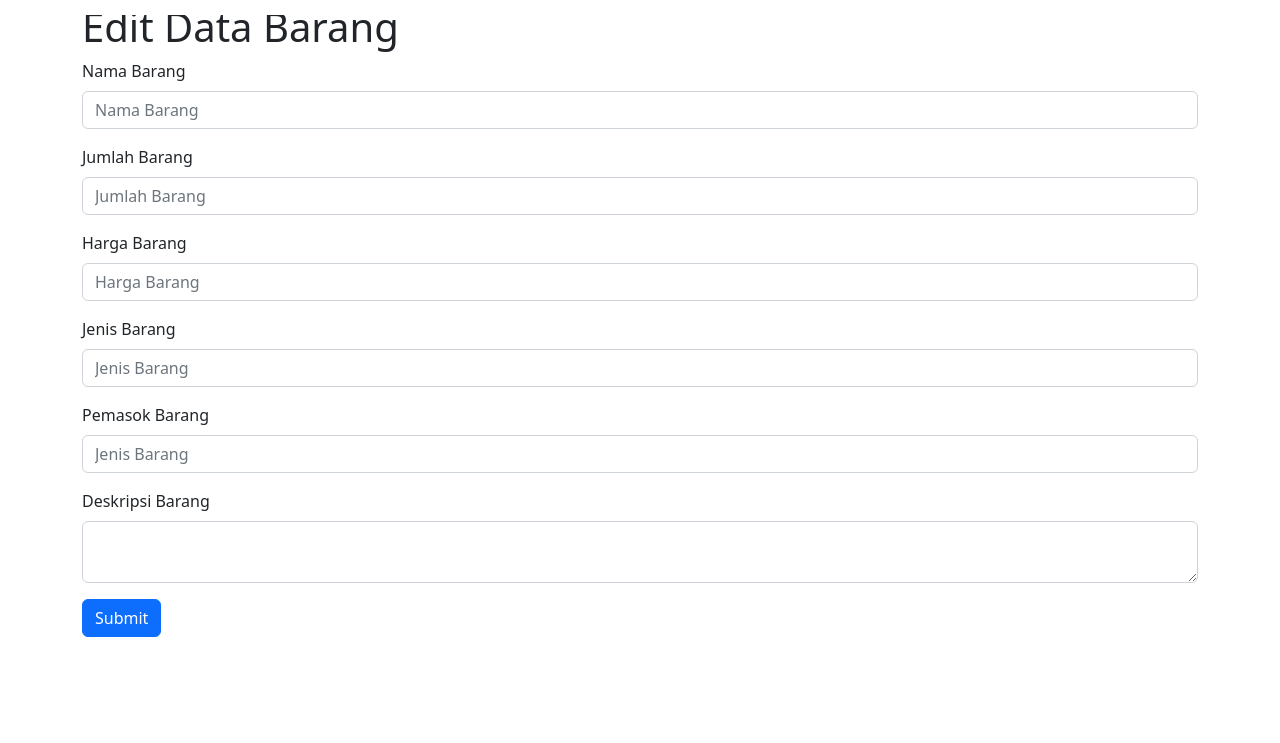
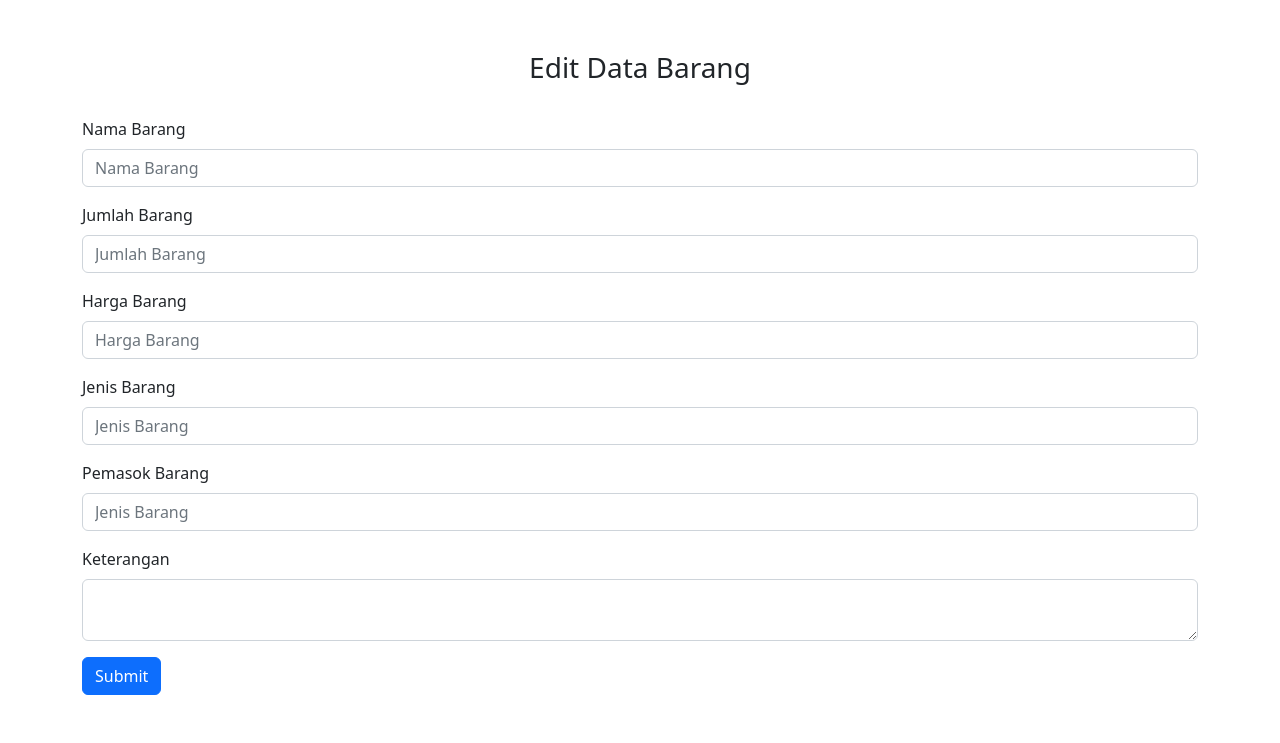
Before and after one commit to gungmichael/TenunKu, a PHP site: page /edit.php?id=1 in a window 1280 px wide. Shown: the part 77-820 px from the top of the page. Before the commit the page ends 714 px from the top, so only its background shows below. Run offline with PHP 8.4, Linux system fonts and the light colour scheme; the visitor is signed in with stand-in values (Sample User, id 1); data comes from the database, SQL or seed files in the repository; data that the repository does not hold is empty.

Commit message:
last cpommit

```diff
--- a/edit.php
+++ b/edit.php
@@ -1,10 +1,14 @@
 <?php
 include "php/function.php";
 
-$oldData = getItemsbyID($_GET['id_barang']);
+if (isset($_GET['id_barang'])) {
+    header("Location: dash.php");
+}
 
-if (isset($_POST['update'])) {
-    updateData();
+$result = getItemsbyId($_GET['id_barang']);
+
+if (isset($_POST['edit'])) {
+    updateBarang();
 }
 
 ?>
@@ -34,10 +38,10 @@ if (isset($_POST['update'])) {
                     class="visually-hidden">Toggle navigation</span><span class="navbar-toggler-icon"></span></button>
             <div class="collapse navbar-collapse" id="navcol-1">
                 <ul class="navbar-nav ms-auto">
-                    <li class="nav-item"><a class="nav-link active" href="index.html">Dashboard</a></li>
-                    <li class="nav-item"><a class="nav-link" href="dash_penjualan">Penjualan</a></li>
-                    <li class="nav-item"><a class="nav-link" href="dash_pembeli.html">Data Pembeli</a></li>
-                    <li class="nav-item"><a class="nav-link" href="dash_barang.html">Barang</a></li>
+                    <li class="nav-item"><a class="nav-link active" href="dash.php">Dashboard</a></li>
+                    <li class="nav-item"><a class="nav-link" href="dash_penjualan.php">Penjualan</a></li>
+                    <li class="nav-item"><a class="nav-link" href="dash_pembeli.php">Data Pembeli</a></li>
+                    <li class="nav-item"><a class="nav-link" href="dash_barang.php">Barang</a></li>
                     <li class="nav-item"><a class="nav-link" href="logout.php">Logout</a></li>
                 </ul>
             </div>
@@ -45,40 +49,41 @@ if (isset($_POST['update'])) {
     </nav>
 
     <div class="container">
-        <h1>Edit Data Barang</h1>
+        <h3 class="text-center mt-5">Edit Data Barang</h3><br>
 
         <form action="" method="post">
-            <input type="hidden" name="id" value="<?= $_GET['id_barang'] ?>">
+            <input type="hidden" name="id_barang" value="<?= $_GET['id_barang'] ?>">
             <div class="mb-3">
-                <label for="nama" class="form-label">Nama Barang</label>
-                <input type="text" class="form-control" id="nama" name="nama_barang" placeholder="Nama Barang"
-                    value="<?= $oldData['nama_barang'] ?>">
+                <label for="nama_barang" class="form-label">Nama Barang</label>
+                <input type="text" class="form-control" id="nama_barang" name="nama_barang" placeholder="Nama Barang"
+                    value="<?php $result['nama_barang'] ?>">
             </div>
             <div class="mb-3">
-                <label for="quantity" class="form-label">Jumlah Barang</label>
-                <input type="number" class="form-control" id="quantity" name="qty_barang" placeholder="Jumlah Barang"
-                    value="<?= $oldData['qty_barang'] ?>">
+                <label for="qty_barang" class="form-label">Jumlah Barang</label>
+                <input type="number" class="form-control" id="qty_barang" name="qty_barang" placeholder="Jumlah Barang"
+                    value="<?php $result['qty_barang'] ?>">
             </div>
             <div class="mb-3">
-                <label for="harga" class="form-label">Harga Barang</label>
-                <input type="number" class="form-control" id="harga" name="harga_barang" placeholder="Harga Barang"
-                    value="<?= $oldData['harga_barang'] ?>">
+                <label for="harga_barang" class="form-label">Harga Barang</label>
+                <input type="number" class="form-control" id="harga_barang" name="harga_barang"
+                    placeholder="Harga Barang" value="<?php $result['harga_barang'] ?>">
             </div>
             <div class="mb-3">
-                <label for="harga" class="form-label">Jenis Barang</label>
-                <input type="number" class="form-control" id="harga" name="jenis_barang" placeholder="Jenis Barang"
-                    value="<?= $oldData['jenis_barang'] ?>">
+                <label for="jenis_barang" class="form-label">Jenis Barang</label>
+                <input type="number" class="form-control" id="jenis_barang" name="jenis_barang"
+                    placeholder="Jenis Barang" value="<?php $result['jenis_barang'] ?>">
             </div>
             <div class="mb-3">
-                <label for="harga" class="form-label">Pemasok Barang</label>
-                <input type="number" class="form-control" id="harga" name="id_supplier" placeholder="Jenis Barang"
-                    value="<?= $oldData['id_supplier'] ?>">
+                <label for="id_supplier" class="form-label">Pemasok Barang</label>
+                <input type="number" class="form-control" id="id_supplier" name="id_supplier" placeholder="Jenis Barang"
+                    value="<?php $result['id_supplier'] ?>">
             </div>
             <div class="mb-3">
-                <label for="deskripsi" class="form-label">Deskripsi Barang</label>
-                <textarea class="form-control" id="deskripsi" name="deskripsi"><?= $oldData['keterangan'] ?></textarea>
+                <label for="keterangan" class="form-label">Keterangan</label>
+                <textarea class="form-control" id="keterangan"
+                    name="keterangan"><?php $result['keterangan'] ?></textarea>
             </div>
-            <button type="submit" class="btn btn-primary" name="update">Submit</button>
+            <button type="submit" class="btn btn-primary" name="edit">Submit</button>
         </form>
     </div>
 
--- a/php/function.php
+++ b/php/function.php
@@ -95,17 +95,12 @@ function addItems()
 
 function updateBarang()
 {
-    if (isset($_SESSION['login'])) {
-        if ($_SESSION['login'] == false) {
-            header("Location: login.php");
-            return false;
-        }
-    } else {
-        header("Location: login.php");
-        return false;
-    }
 
     global $conn;
+
+    $result = $_GET['id'];
+    $query = "SELECT * from 'barang' WHERE id_barang = '$id_barang'";
+    $result = mysqli_query($conn, $query);
 
     $id_barang = $_POST['id_barang'];
     $nama_barang = $_POST['nama_barang'];
@@ -115,13 +110,13 @@ function updateBarang()
     $id_supplier = $_POST['id_supplier'];
     $keterangan = $_POST['keterangan'];
 
-    $query = "UPDATE barang SET nama_barang = '$nama_barang', qty_barang = '$qty_barang', harga_barang = '$harga_barang', jenis_barang = '$jenis_barang', id_supplier = '$id_supplier', keterangan = '$keterangan' WHERE id_barang = $id_barang";
+    $query = "UPDATE 'barang' SET 'nama_barang' = '$nama_barang', 'qty_barang' = '$qty_barang', 'harga_barang' = '$harga_barang', 'jenis_barang' = '$jenis_barang', 'id_supplier' = '$id_supplier', 'keterangan' = '$keterangan' WHERE 'id_barang' = '$id_barang'";
     $result = mysqli_query($conn, $query);
 
     if ($result) {
-        header("Location: dashboard.php");
+        header("Location: dash.php");
     } else {
-        echo "Gagal menambahkan data";
+        echo "Gagal memperbarui data";
     }
 
 }
@@ -145,7 +140,21 @@ function login()
             exit;
         }
     }
+    return false;
 }
-return false;
 
+function deleteData()
+{
+    global $conn;
+    if (isset($_GET['deleteid']))
+        $id_barang = $_GET['id_barang'];
+    $query = "DELETE FROM barang WHERE id_barang = '$id_barang'";
+    $result = mysqli_query($conn, $query);
+
+    if ($result) {
+        header("Location: dash.php");
+    } else {
+        echo "Gagal menghapus data";
+    }
+}
 ?>
```
